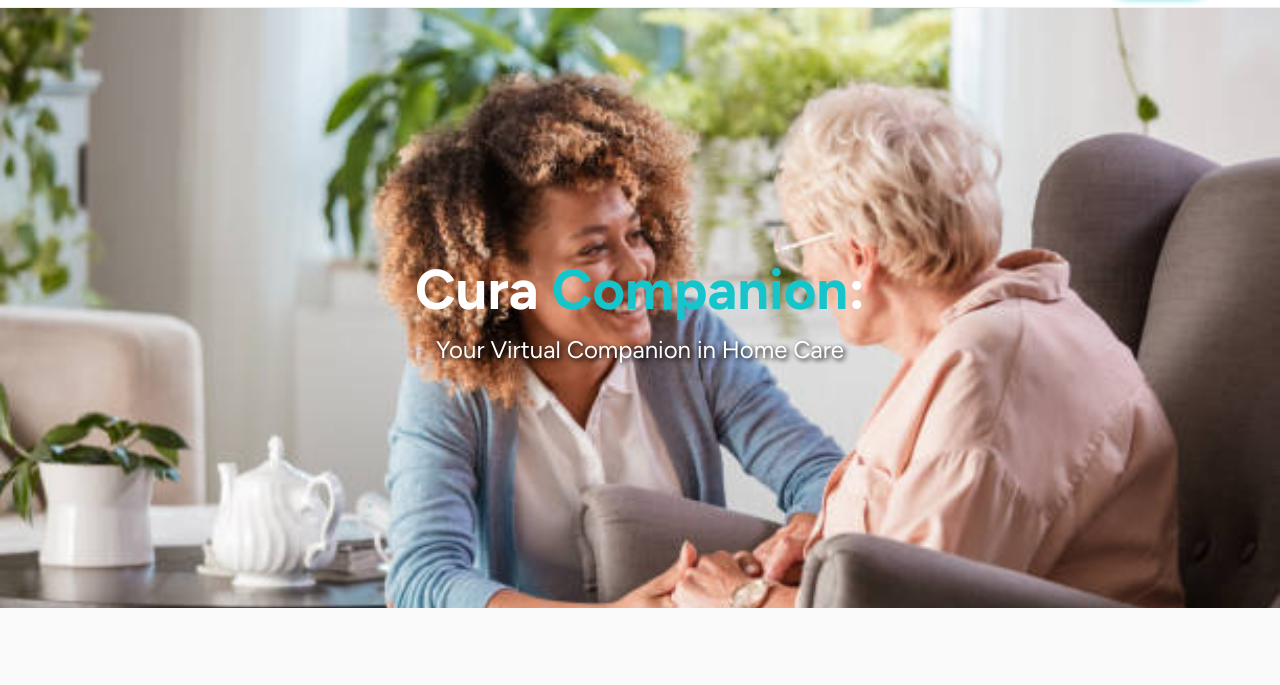
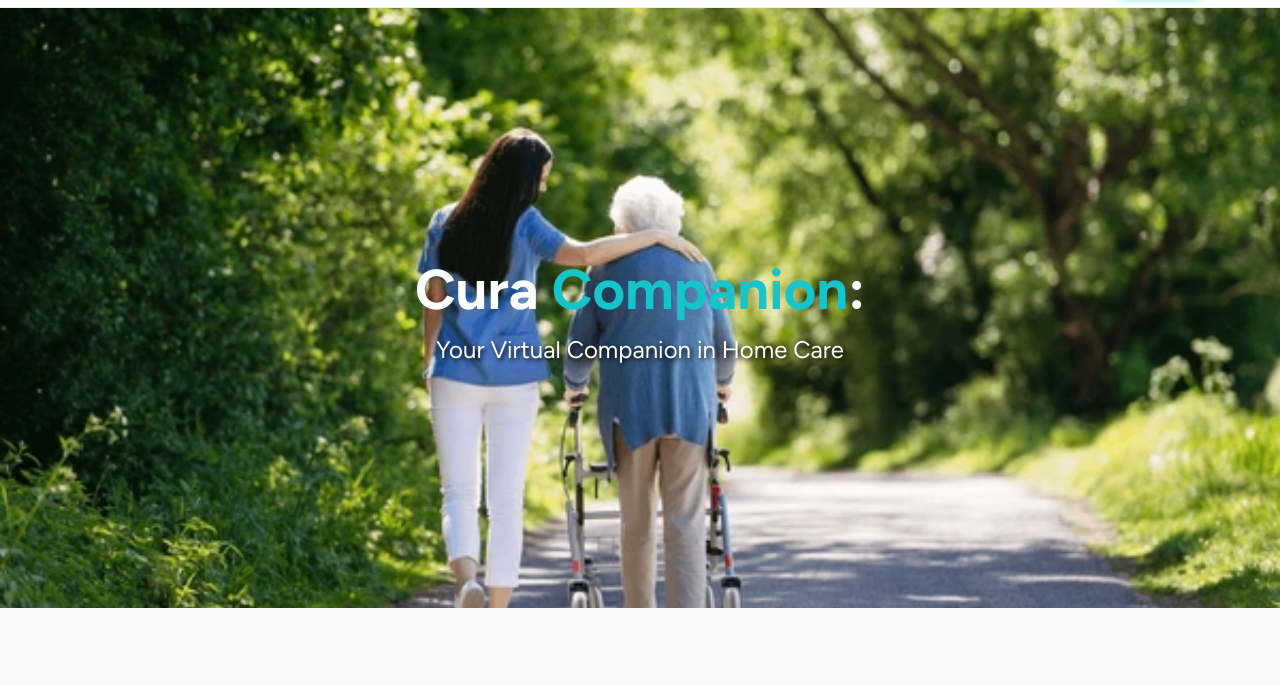
Before and after one commit to alaynapaes/CuraCompanion, a plain HTML site: page index.html in a window 1280 px wide. Shown: the part 84-769 px from the top of the page. Drawn offline with Linux system fonts and the light colour scheme.

Commit message:
bg photo

```diff
--- a/styles.css
+++ b/styles.css
@@ -108,7 +108,7 @@
   box-shadow:  0 0 10px var(--primary-color);
 }
 .photo{
-  background: url("photo.png") no-repeat center center ;
+  background: url("photo4.png") no-repeat center center ;
   background-size: cover;
   height: 75vh;
   overflow: hidden;
```
Also changed, not shown: photo2.png (added), photo3.png (added), photo4.png (added), 2 other files.
